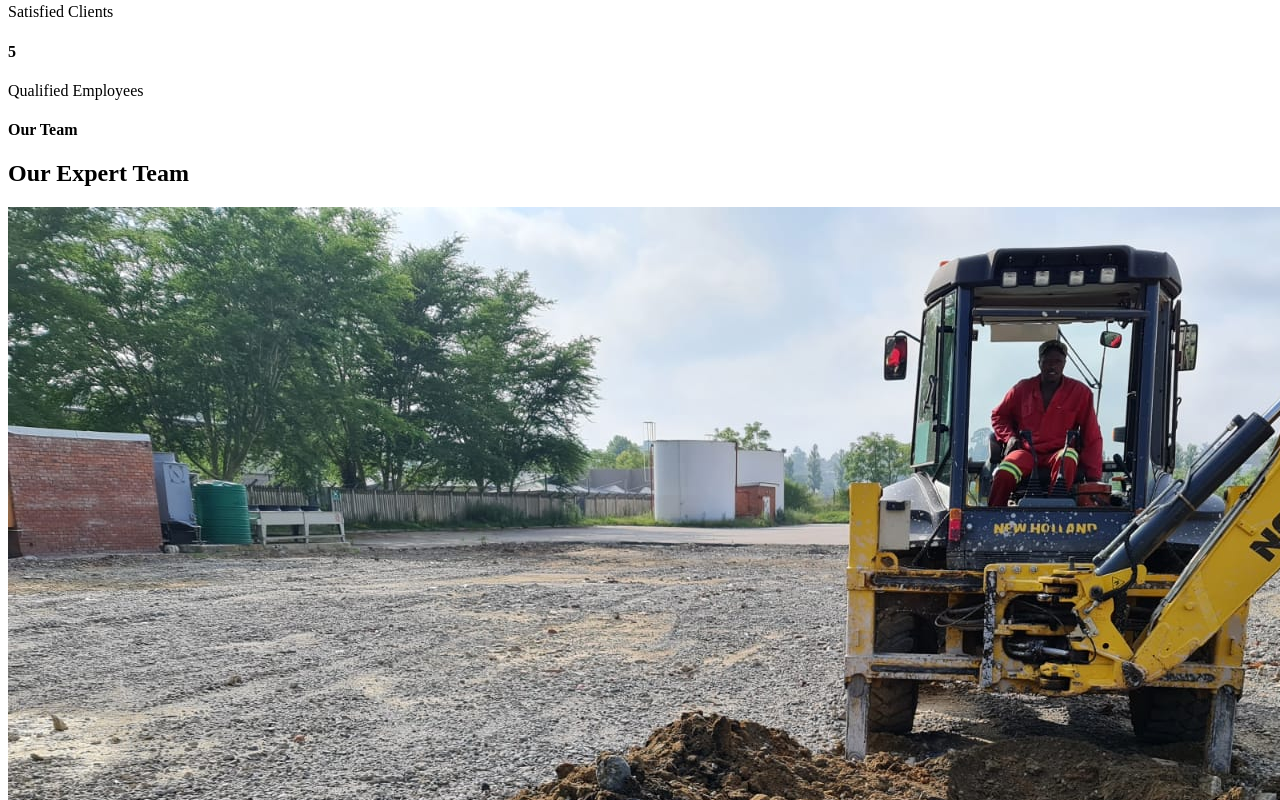
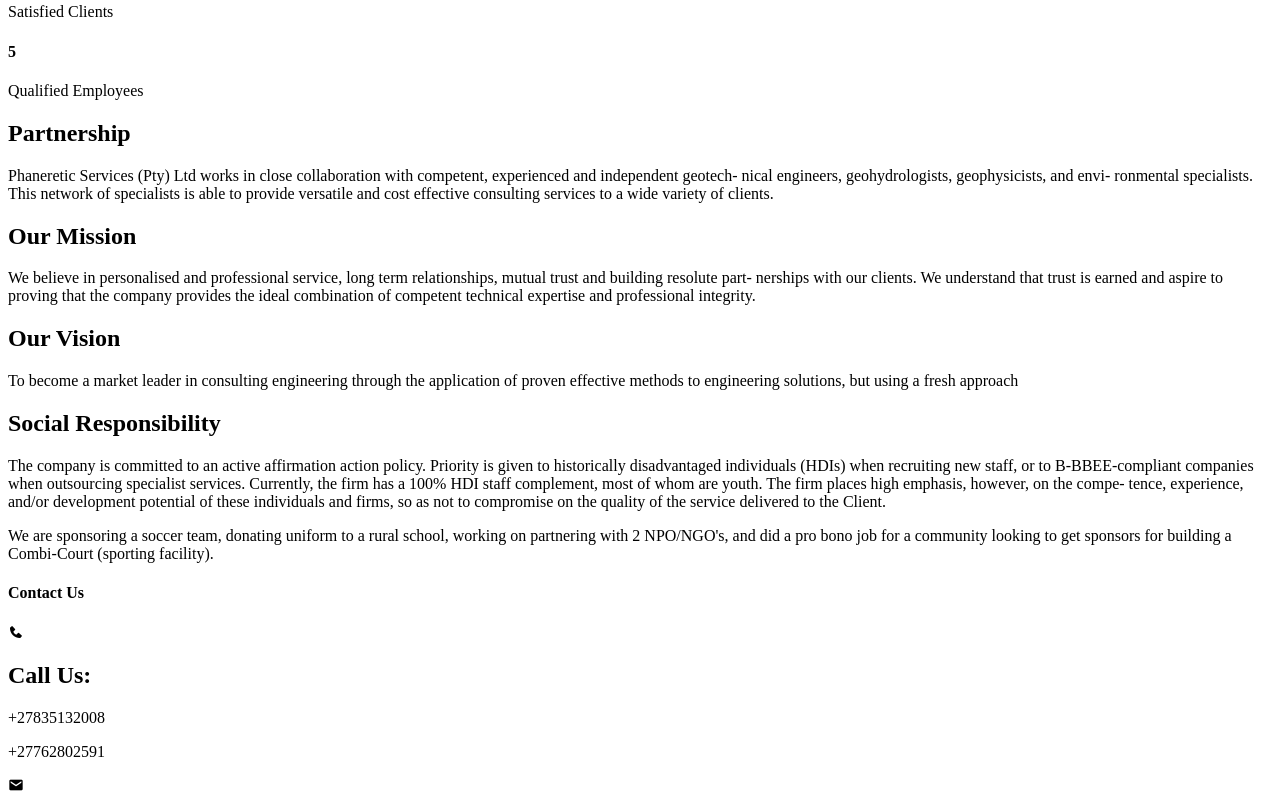
Before and after one commit to ThomasGumede/phanserv, a Next.js app: page /company in a window 1280 px wide. Shown: the part 4780-5580 px from the top of the page. Built offline with nearby package versions, Linux system fonts and the light colour scheme.

Commit message:
Update company.js

```diff
--- a/pages/company.js
+++ b/pages/company.js
@@ -98,17 +98,55 @@
           </div>
         </div>
       </section>
-      <section className="w-full h-full font-sans bg-[hsl(0,0%,97%)] py-28 p-3 md:px-7 grid items-center justify-center">
-        <div className="py-16 grid justify-center gap-y-10">
-          <div className="md:w-[848px] space-y-7 justify-self-center text-center">
-            <h4 className="heading">Our Team</h4>
-            <h1 className="section_title md:leading-[60px]">Our Expert Team</h1>
+    <section className="w-full h-full font-sans bg-white py-20 p-3 md:px-36 grid items-center justify-center">
+        <div className="py-16 grid justify-center gap-y-7">
+          <div className="flex flex-col md:flex-row items-center gap-7">
+            <div className="space-y-4">
+              <h1 className="text-color-h text-xl md:text-2xl font-semibold">Partnership</h1>
+              <p className="text-base text-color-p">
+                Phaneretic Services (Pty) Ltd works in close collaboration
+                with competent, experienced and independent geotech-
+                nical engineers, geohydrologists, geophysicists, and envi-
+                ronmental specialists. This network of specialists is able
+                to provide versatile and cost effective consulting services
+                to a wide variety of clients.
+              </p>
+            </div>
+            <div className="space-y-4">
+              <h1 className="text-color-h text-xl md:text-2xl font-semibold">Our Mission</h1>
+              <p className="text-base text-color-p">
+                We believe in personalised and professional service, long
+                term relationships, mutual trust and building resolute part-
+                nerships with our clients. We understand that trust is
+                earned and aspire to proving that the company provides
+                the ideal combination of competent technical expertise
+                and professional integrity.
+              </p>
+            </div>
           </div>
-
-          <div className="grid grid-cols-1 sm:grid-cols-2 md:grid-cols-3 items-centern text-start gap-8 w-full">
-            <TeamCard />
-            <TeamCard />
-            <TeamCard />
+          <div className="text-center">
+            <div className="space-y-4">
+              <h1 className="text-color-h text-xl md:text-2xl font-semibold">Our Vision</h1>
+              <p className="text-base text-color-p">
+               To become a market leader in consulting engineering through the application of proven effective methods to engineering solutions,
+                but using a fresh approach
+              </p>
+            </div>
+          </div>
+          <div className="text-center">
+            <div className="space-y-4">
+              <h1 className="text-color-h text-xl md:text-2xl font-semibold">Social Responsibility</h1>
+              <p className="text-base text-color-p">
+                The company is committed to an active affirmation action policy. Priority is given to historically disadvantaged individuals
+                (HDIs) when recruiting new staff, or to B-BBEE-compliant companies when outsourcing specialist services. Currently, the
+                firm has a 100% HDI staff complement, most of whom are youth. The firm places high emphasis, however, on the compe-
+                tence, experience, and/or development potential of these individuals and firms, so as not to compromise on the quality of the
+                service delivered to the Client.
+              </p>
+              <p className="text-base text-color-p">
+                  We are sponsoring a soccer team, donating uniform to a rural school, working on partnering with 2 NPO/NGO&apos;s, and did a pro bono job for a community looking to get sponsors for building a Combi-Court (sporting facility).
+              </p>
+            </div>
           </div>
         </div>
       </section>
```
